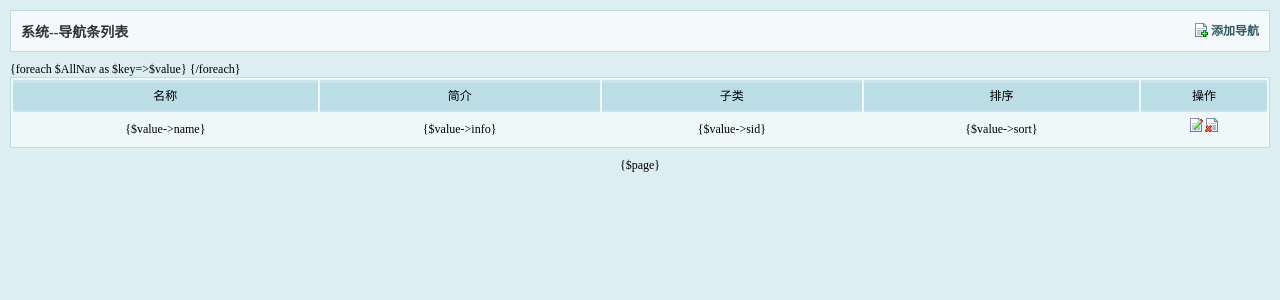
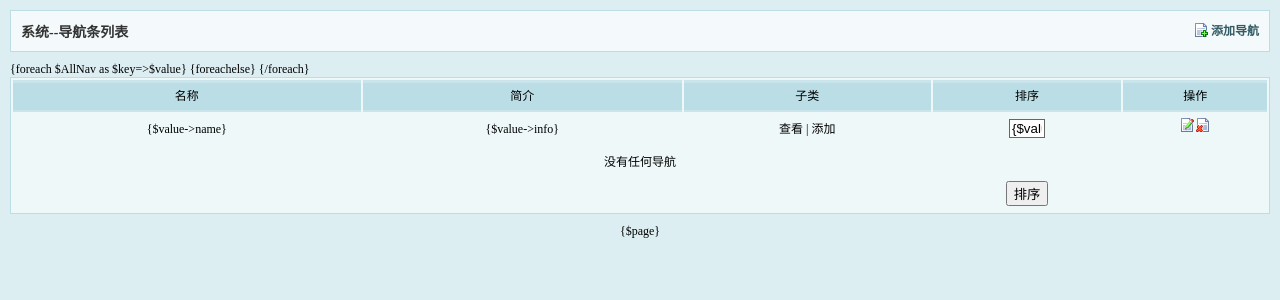
Before and after one commit to 156248605/test, a PHP site: page /view/admin/nav/show.html in a window 1280 px wide. Shown: the top 300 px of the page. Run offline with PHP 8.4, Linux system fonts and the light colour scheme.

Commit message:
2.4.4
排序

```diff
--- a/controller/NavAction.class.php
+++ b/controller/NavAction.class.php
@@ -32,6 +32,11 @@
     public function  delete(){
         if (isset($_GET['id'])) $this->_model->delete() ? $this->_redirect->succ(Tool::getPrevPage(), '导航名称删除成功！') : $this->_redirect->error('导航名称删除失败！');
     }
+    public function  sort(){
+        if (isset($_POST['send'])) $this->_model->sort()?$this->_redirect->succ(Tool::getPrevPage()):$this->_redirect->error('排序失败！');
+
+
+    }
     //ajax
     public  function  ajax($b=0){
         $this->_check->ajax($this->_model);
--- a/view/admin/nav/show.html
+++ b/view/admin/nav/show.html
@@ -10,12 +10,17 @@
 
 <h2><a href="?a=nav&m=add">添加导航</a>系统--导航条列表</h2>
 <div id="list">
+    <form method="post" action="?a=nav&m=sort">
     <table>
         <tr><th>名称</th><th>简介</th><th>子类</th><th>排序</th><th>操作</th></tr>
         {foreach $AllNav as $key=>$value}
-        <tr><td>{$value->name}</td><td>{$value->info}</td><td>{$value->sid}</td><td>{$value->sort}</td><td><a href="?a=nav&m=update&id={$value->id}"><img src="view/admin/images/edit.gif" alt="编辑" title="编辑" /></a><a href="?a=nav&m=delete&id={$value->id}" onclick="return confirm('你真的要删除这个导航吗？') ? true : false"><img src="view/admin/images/drop.gif" alt="删除" title="删除" /></a></td></tr>
+        <tr><td>{$value->name}</td><td>{$value->info}</td><td>查看 | 添加</td><td><input type="text" name="sort[{$value->id}]" class="sort" value="{$value->sort}" /></td><td><a href="?a=nav&m=update&id={$value->id}"><img src="view/admin/images/edit.gif" alt="编辑" title="编辑" /></a><a href="?a=nav&m=delete&id={$value->id}" onclick="return confirm('你真的要删除这个导航吗？') ? true : false"><img src="view/admin/images/drop.gif" alt="删除" title="删除" /></a></td></tr>
+        {foreachelse}
+        <tr><td colspan="5">没有任何导航</td></tr>
         {/foreach}
+       <tr><td></td><td></td><td></td><td><input type="submit" name="send" value="排序" /></td><td></td></tr>
     </table>
+    </form>
 </div>
 <div id="page">{$page}</div>
 </body>
--- a/view/admin/style/nav.css
+++ b/view/admin/style/nav.css
@@ -19,3 +19,9 @@
     margin:0 0 0 90px;
     padding:2px 0;
 }
+.sort {
+    border:1px solid #666;
+    width:30px;
+    background:#fff;
+    text-align:center;
+}
```
Also changed, not shown: model/NavModel.class.php (+7 -0 lines), public/Redirect.class.php (+8 -4 lines).
